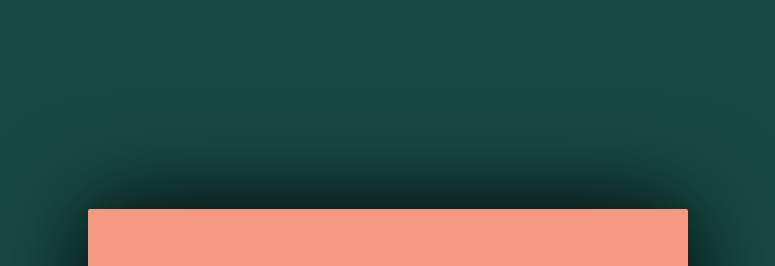
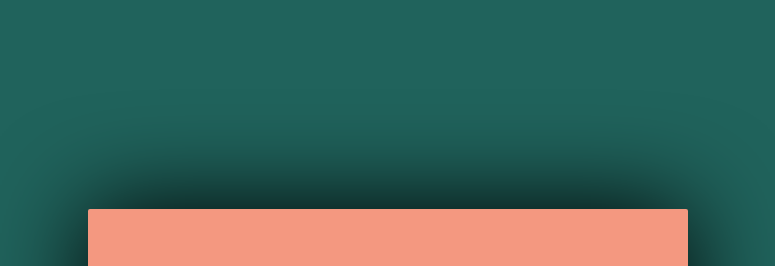
Before and after one commit to GogoMogo1989/my-first-github-page, a plain HTML site: page index.html in a window 1280 px wide. Shown: the part 54-320 px from the top of the page, without its empty margins (252-1027 px from the left). Drawn offline with Linux system fonts and the light colour scheme.

Commit message:
I changed the background.

```diff
--- a/style.css
+++ b/style.css
@@ -15,7 +15,7 @@ select{appearance: none !important; -webkit-appearance: none !important; border-
 
 
 body{
-    background-color: #184a45;
+    background-color: #20635c;
 
     font-family: 'Montserrat', sans-serif;
 }
```
